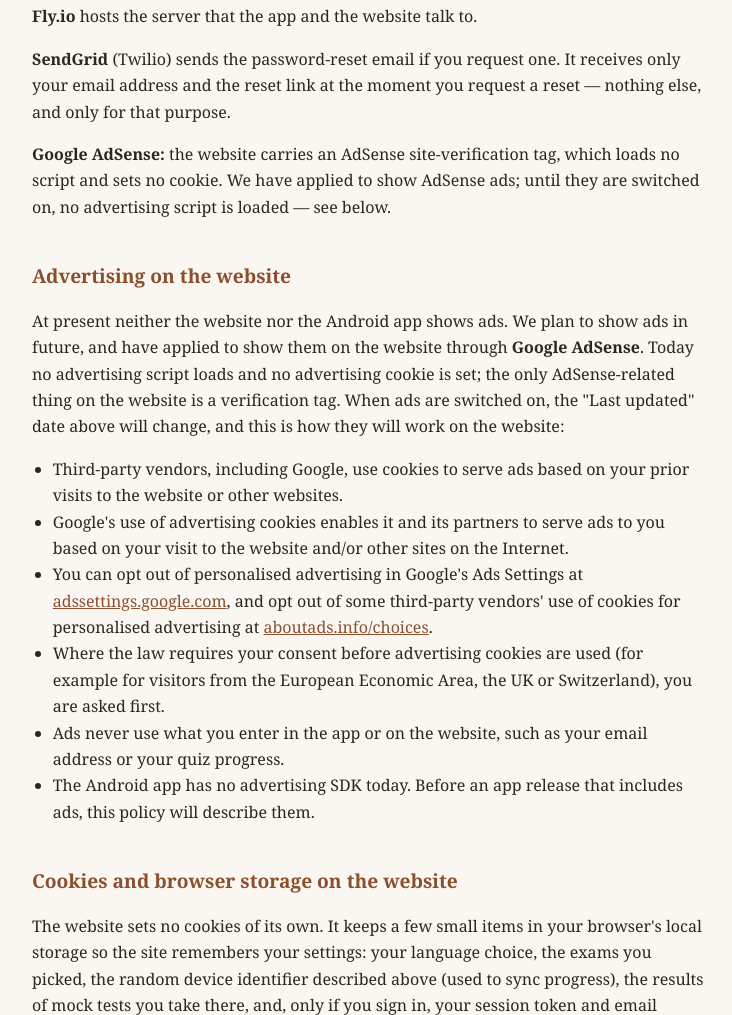
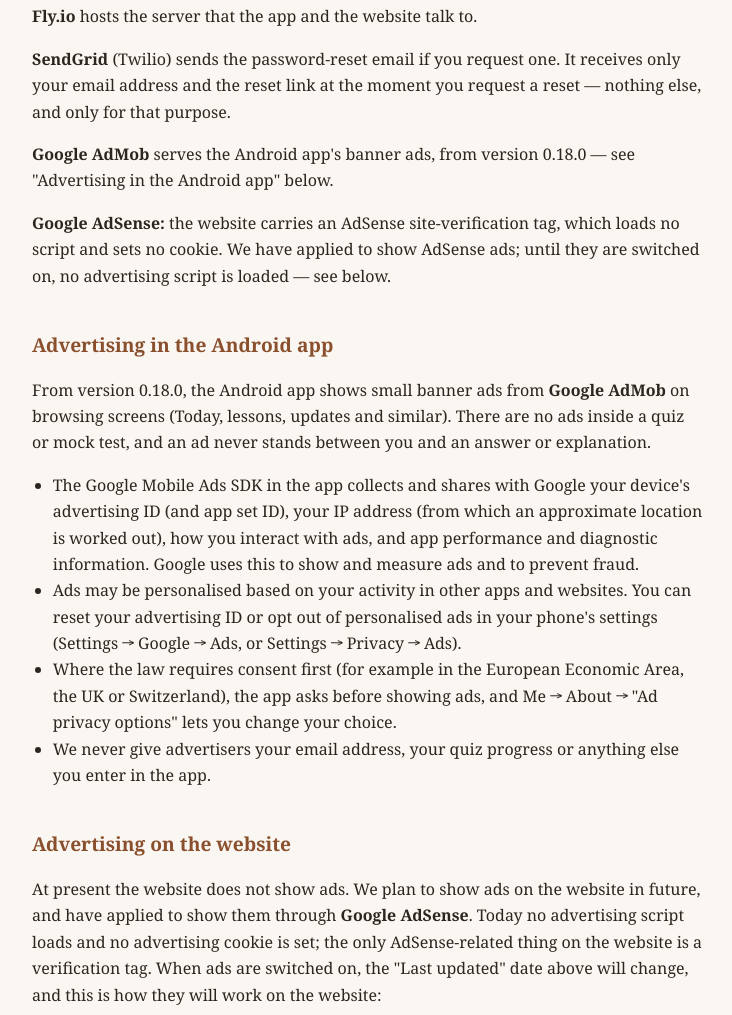
Before and after one commit to mahesh0223/pariksha-saathi-legal, a plain HTML site: page index.html in a window 1280 px wide. Shown: the part 1575-2590 px from the top of the page, without its empty margins (272-1004 px from the left). Drawn offline with Linux system fonts and the light colour scheme.

Commit message:
Privacy policy: the Android app's AdMob banners (from version 0.18.0)
Owner-approved (15 Nov 2026), matching the website's /privacy/: "Advertising in the Android app" (what the Google Mobile
Ads SDK collects and shares, opt-out, consent and "Ad privacy options"), AdMob in the third-party list, "What we
collect" / "How we use" updated, and the website advertising section now about the website only.

Co-Authored-By: Claude Opus 5.5 <noreply@anthropic.com>

```diff
--- a/index.html
+++ b/index.html
@@ -108,10 +108,10 @@
     </p>
     <p>
       <strong>We do not collect:</strong> your name, phone number, location, contacts, photos, or
-      any device identifier tied to your hardware (IMEI, advertising ID, etc.). The <strong>Android
-      app</strong> does not use analytics, crash reporting, or advertising SDKs today —
-      nothing about your use of the app is shared with ad networks or analytics companies. The
-      <strong>website</strong> at parikshasaathi.com does not show ads yet — see
+      any device identifier tied to your hardware (such as IMEI). The <strong>Android app</strong>
+      does not use analytics or crash reporting; from version 0.18.0 it shows banner ads from Google
+      AdMob, and what Google's ad SDK collects is described under "Advertising in the Android app"
+      below. The <strong>website</strong> at parikshasaathi.com does not show ads yet — see
       "Advertising on the website" below for how ads will work once they are switched on.
     </p>
 
@@ -127,8 +127,8 @@
         learner only their own rank.</li>
       <li>Your email is used to let you sign in, and to send you a password-reset link if you ask
         for one.</li>
-      <li>Nothing is used for advertising, and nothing is sold or shared with third parties,
-        except as described below.</li>
+      <li>Nothing you enter or study is used for advertising, and nothing is sold or shared with
+        third parties, except as described below.</li>
     </ul>
 
     <h2>Third parties</h2>
@@ -146,15 +146,40 @@
       nothing else, and only for that purpose.
     </p>
     <p>
+      <strong>Google AdMob</strong> serves the Android app's banner ads, from version 0.18.0 — see
+      "Advertising in the Android app" below.
+    </p>
+    <p>
       <strong>Google AdSense:</strong> the website carries an AdSense site-verification tag, which
       loads no script and sets no cookie. We have applied to show AdSense ads; until they are
       switched on, no advertising script is loaded — see below.
     </p>
 
+    <h2>Advertising in the Android app</h2>
+    <p>
+      From version 0.18.0, the Android app shows small banner ads from <strong>Google AdMob</strong> on
+      browsing screens (Today, lessons, updates and similar). There are no ads inside a quiz or mock
+      test, and an ad never stands between you and an answer or explanation.
+    </p>
+    <ul>
+      <li>The Google Mobile Ads SDK in the app collects and shares with Google your device's
+        advertising ID (and app set ID), your IP address (from which an approximate location is
+        worked out), how you interact with ads, and app performance and diagnostic information.
+        Google uses this to show and measure ads and to prevent fraud.</li>
+      <li>Ads may be personalised based on your activity in other apps and websites. You can reset
+        your advertising ID or opt out of personalised ads in your phone's settings (Settings →
+        Google → Ads, or Settings → Privacy → Ads).</li>
+      <li>Where the law requires consent first (for example in the European Economic Area, the UK or
+        Switzerland), the app asks before showing ads, and Me → About → "Ad privacy options" lets you
+        change your choice.</li>
+      <li>We never give advertisers your email address, your quiz progress or anything else you enter
+        in the app.</li>
+    </ul>
+
     <h2>Advertising on the website</h2>
     <p>
-      At present neither the website nor the Android app shows ads. We plan to show ads in future,
-      and have applied to show them on the website through <strong>Google AdSense</strong>. Today no
+      At present the website does not show ads. We plan to show ads on the website in future, and
+      have applied to show them through <strong>Google AdSense</strong>. Today no
       advertising script loads and no advertising cookie is set; the only AdSense-related thing on
       the website is a verification tag. When ads are switched on, the "Last updated" date above
       will change, and this is how they will work on the website:
@@ -172,8 +197,6 @@
         visitors from the European Economic Area, the UK or Switzerland), you are asked first.</li>
       <li>Ads never use what you enter in the app or on the website, such as your email address or
         your quiz progress.</li>
-      <li>The Android app has no advertising SDK today. Before an app release that includes ads, this
-        policy will describe them.</li>
     </ul>
 
     <h2>Cookies and browser storage on the website</h2>
```
